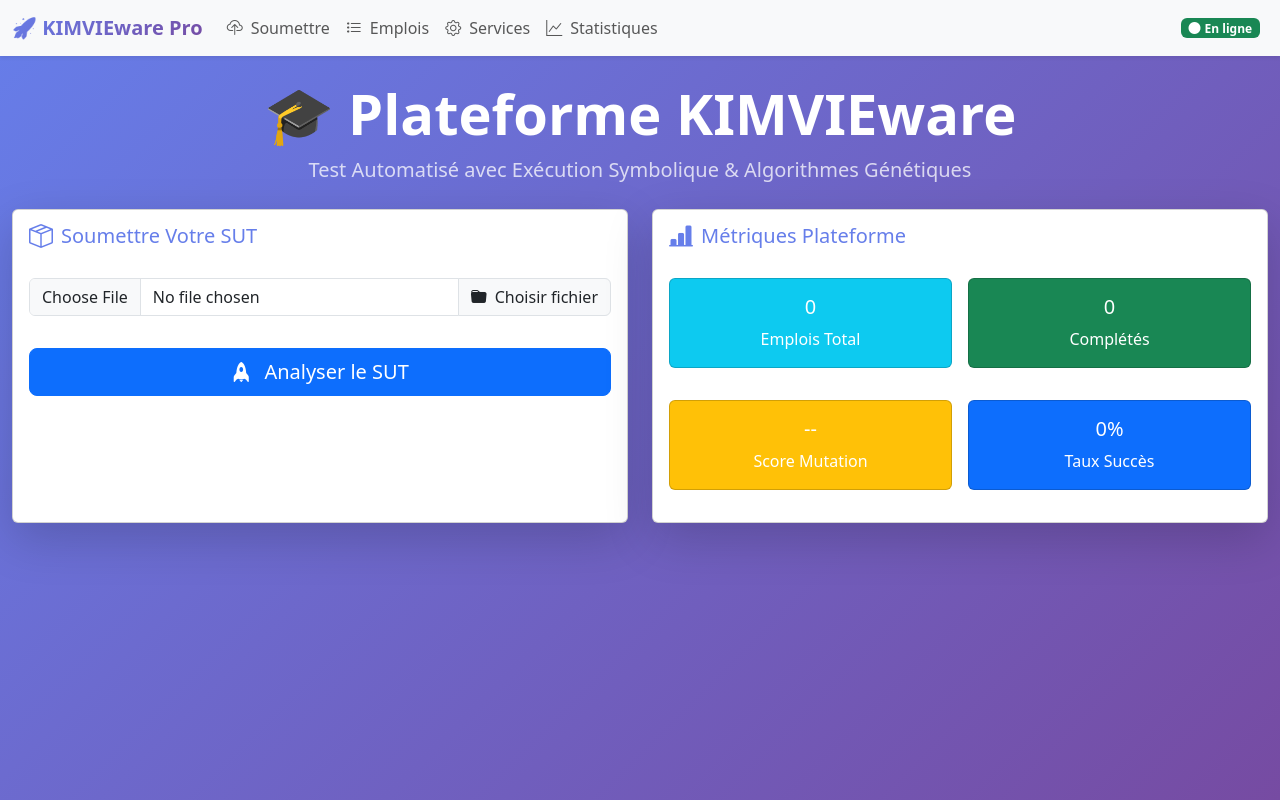
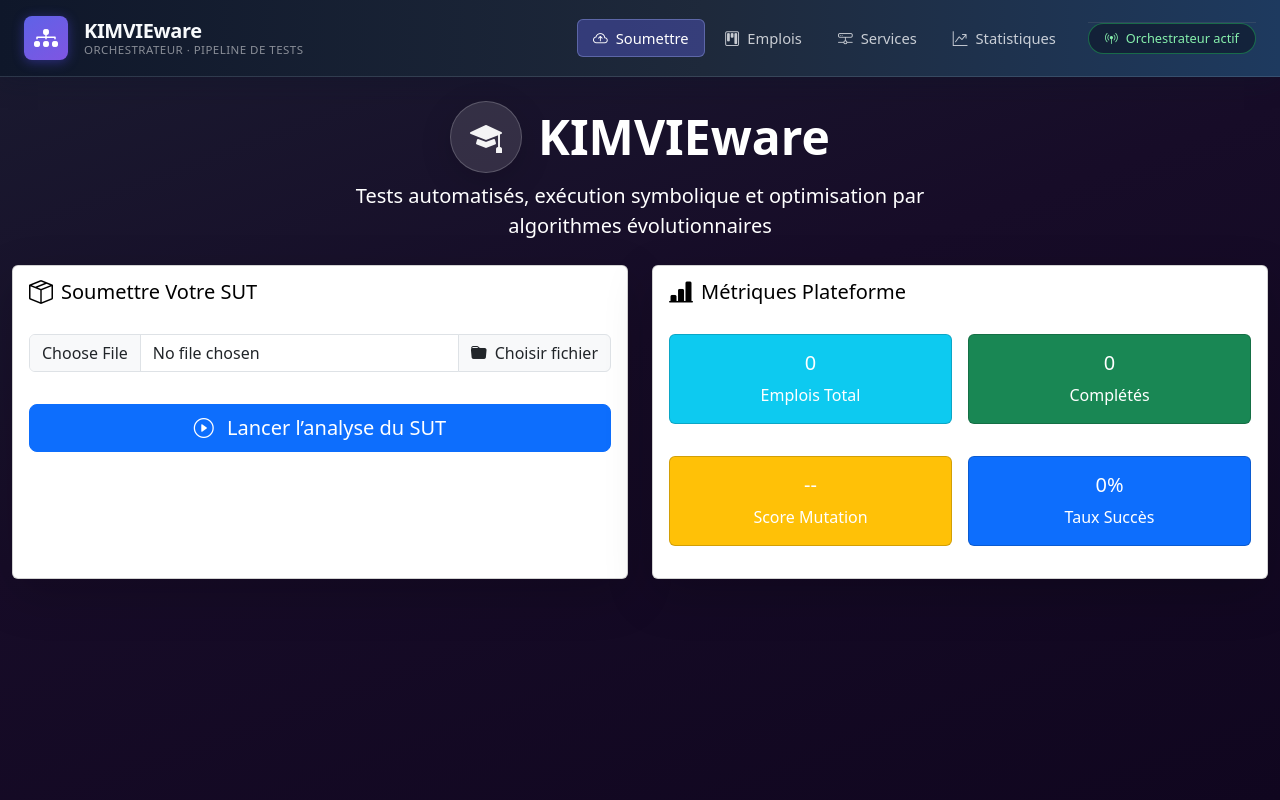
Before and after one commit to sandjonyves/kimviware, a FastAPI app: page / in a window 1280 px wide. Run offline with FastAPI, Linux system fonts and the light colour scheme; data that the repository does not hold is empty.

Commit message:
change style of navbar and backround application

```diff
--- a/kimvieware-orchestrator/static/css/dashboard.css
+++ b/kimvieware-orchestrator/static/css/dashboard.css
@@ -1,26 +1,104 @@
-body {
-    background: linear-gradient(135deg, #667eea 0%, #764ba2 100%);
+/* Page */
+.dashboard-body {
+    background: linear-gradient(160deg, #1a1b30 0%, #170c28 45%, #10061f 100%);
     min-height: 100vh;
 }
-.navbar-brand {
-    font-weight: bold;
-    background: linear-gradient(135deg, #667eea, #764ba2);
-    -webkit-background-clip: text;
-    -webkit-text-fill-color: transparent;
-    background-clip: text;
+
+/* Barre de navigation */
+.navbar-app {
+    background: linear-gradient(90deg, #0f172a 0%, #1e293b 55%, #1e3a5f 100%);
+    border-bottom: 1px solid rgba(148, 163, 184, 0.22);
+    box-shadow: 0 4px 24px rgba(15, 23, 42, 0.35);
 }
+
+.navbar-app .navbar-toggler {
+    filter: brightness(1.1);
+}
+
+.navbar-brand-mark {
+    width: 2.75rem;
+    height: 2.75rem;
+    background: linear-gradient(145deg, rgba(99, 102, 241, 0.95), rgba(139, 92, 246, 0.9));
+    color: #fff;
+    box-shadow: 0 2px 12px rgba(79, 70, 229, 0.45);
+}
+
+.navbar-brand-title {
+    color: #f8fafc;
+    letter-spacing: -0.02em;
+}
+
+.navbar-brand-subtitle {
+    font-size: 0.72rem;
+    letter-spacing: 0.04em;
+    text-transform: uppercase;
+}
+
+.navbar-app .nav-link-app {
+    color: rgba(248, 250, 252, 0.78);
+    font-weight: 500;
+    font-size: 0.92rem;
+    border-radius: 0.375rem;
+    transition: color 0.15s ease, background-color 0.15s ease;
+}
+
+.navbar-app .nav-link-app:hover,
+.navbar-app .nav-link-app:focus {
+    color: #fff;
+    background-color: rgba(255, 255, 255, 0.08);
+}
+
+.navbar-app .nav-link-app.active {
+    color: #fff;
+    background-color: rgba(99, 102, 241, 0.35);
+    box-shadow: inset 0 0 0 1px rgba(165, 180, 252, 0.35);
+}
+
+.navbar-app .badge-pipeline {
+    background: rgba(15, 23, 42, 0.65);
+    color: #86efac;
+    border: 1px solid rgba(34, 197, 94, 0.45);
+    font-size: 0.8rem;
+}
+
+/* Hero */
+.hero-icon-wrap {
+    width: 4.5rem;
+    height: 4.5rem;
+    background: rgba(255, 255, 255, 0.12);
+    border: 1px solid rgba(255, 255, 255, 0.2);
+    box-shadow: 0 8px 32px rgba(0, 0, 0, 0.15);
+}
+
+.hero-icon {
+    font-size: 2rem;
+    color: rgba(255, 255, 255, 0.95);
+}
+
+.hero-lead {
+    max-width: 42rem;
+}
+
+/* Cartes (dashboard) */
 .card-header {
     background-color: transparent;
     border-bottom: none;
-    color: #667eea;
+    color: #000000;
     font-weight: 600;
 }
+
 .progress-bar-animated {
-    background: linear-gradient(90deg, #667eea, #764ba2);
+    background: linear-gradient(90deg, #6366f1, #7c3aed);
     background-size: 200% 100%;
     animation: progress-animation 2s linear infinite;
 }
+
 @keyframes progress-animation {
     0% { background-position: 100% 0; }
     100% { background-position: -100% 0; }
 }
+
+/* Alertes : alignement icône + texte */
+.alert .bi {
+    vertical-align: -0.125em;
+}
--- a/kimvieware-orchestrator/static/js/dashboard.js
+++ b/kimvieware-orchestrator/static/js/dashboard.js
@@ -1,3 +1,17 @@
+function escapeHtml(text) {
+    if (text == null) return '';
+    const div = document.createElement('div');
+    div.textContent = String(text);
+    return div.innerHTML;
+}
+
+const ALERT_ICONS = {
+    success: 'bi-check-circle-fill',
+    error: 'bi-exclamation-octagon-fill',
+    info: 'bi-info-circle-fill',
+    warning: 'bi-exclamation-triangle-fill',
+};
+
 // Initialize Bootstrap Modal
 let jobDetailModal;
 document.addEventListener('DOMContentLoaded', () => {
@@ -40,11 +54,11 @@ document.addEventListener('DOMContentLoaded', () => {
     }
 });
 
-// Helper function for alerts
 function showAlert(type, message) {
     const alertElement = document.getElementById(`alert${type.charAt(0).toUpperCase() + type.slice(1)}`);
     if (alertElement) {
-        alertElement.innerHTML = `<i class="bi bi-info-circle me-2"></i> ${message}`;
+        const iconClass = ALERT_ICONS[type] || ALERT_ICONS.info;
+        alertElement.innerHTML = `<i class="bi ${iconClass} me-2 flex-shrink-0" aria-hidden="true"></i><span>${escapeHtml(message)}</span>`;
         alertElement.classList.remove('d-none');
         alertElement.classList.add('show');
         setTimeout(() => {
@@ -57,7 +71,11 @@ function showAlert(type, message) {
 function updateFileName(file) {
     const fileNameEl = document.getElementById('fileName');
     if (fileNameEl) {
-        fileNameEl.textContent = `📄 ${file.name} (${(file.size / 1024).toFixed(1)} KB)`;
+        const kb = (file.size / 1024).toFixed(1);
+        fileNameEl.innerHTML =
+            `<i class="bi bi-file-earmark-binary text-primary me-2" aria-hidden="true"></i>` +
+            `<span class="fw-medium">${escapeHtml(file.name)}</span> ` +
+            `<span class="text-muted">(${kb} KB)</span>`;
         fileNameEl.style.display = 'block';
     }
 }
@@ -68,7 +86,7 @@ async function handleUpload(e) {
     const fileInput = document.getElementById('fileInput');
     const file = fileInput.files[0];
     if (!file) {
-        showAlert('error', '❌ Veuillez sélectionner un fichier');
+        showAlert('error', 'Veuillez sélectionner un fichier.');
         return;
     }
 
@@ -105,7 +123,7 @@ async function handleUpload(e) {
 
         if (response.ok) {
             const result = await response.json();
-            showAlert('success', `✅ SUT soumis avec succès! ID: ${result.job_id.substring(0, 8)}`);
+            showAlert('success', `SUT soumis avec succès. Identifiant : ${result.job_id.substring(0, 8)}…`);
 
             setTimeout(() => {
                 document.getElementById('uploadForm').reset();
@@ -118,10 +136,10 @@ async function handleUpload(e) {
             }, 1500); // Shorter delay
         } else {
             const error = await response.json();
-            showAlert('error', `❌ Erreur: ${error.detail || 'Erreur inconnue'}`);
+            showAlert('error', `Erreur : ${error.detail || 'Erreur inconnue'}`);
         }
     } catch (error) {
-        showAlert('error', `❌ Erreur de connexion: ${error.message || 'Impossible de joindre le serveur'}`);
+        showAlert('error', `Erreur de connexion : ${error.message || 'Impossible de joindre le serveur'}`);
     } finally {
         submitBtn.disabled = false;
     }
@@ -207,12 +225,16 @@ async function loadJobs() {
                 // Format uploaded_at date
                 const uploadedAt = job.uploaded_at ? new Date(job.uploaded_at).toLocaleString('fr-FR') : 'N/A';
 
+                const titleText = job.filename || `Job ${job.job_id.substring(0, 8)}`;
                 return `
                 <button type="button" class="list-group-item list-group-item-action d-flex justify-content-between align-items-center" onclick="viewJobDetails('${job.job_id}')">
                     <div class="d-flex flex-column text-start">
-                        <h6 class="mb-1">📄 ${job.filename || `Job ${job.job_id.substring(0, 8)}`}</h6>
-                        <small class="text-muted">ID: ${job.job_id}</small>
-                        <small class="text-muted">Soumis le: ${uploadedAt}</small>
+                        <h6 class="mb-1 d-flex align-items-center gap-2 fw-semibold">
+                            <i class="bi bi-file-earmark-zip text-primary flex-shrink-0" aria-hidden="true"></i>
+                            <span>${escapeHtml(titleText)}</span>
+                        </h6>
+                        <small class="text-muted">ID : ${escapeHtml(job.job_id)}</small>
+                        <small class="text-muted">Soumis le : ${escapeHtml(uploadedAt)}</small>
                     </div>
                     <span class="badge ${statusClass} rounded-pill fs-6 py-2 px-3">
                         <i class="bi ${iconClass} me-1"></i> ${status.toUpperCase()}
@@ -223,7 +245,7 @@ async function loadJobs() {
         }
     } catch (error) {
         console.error('Error loading jobs:', error);
-        showAlert('error', `❌ Erreur de chargement des emplois: ${error.message || 'Serveur inaccessible'}`);
+        showAlert('error', `Erreur de chargement des emplois : ${error.message || 'Serveur inaccessible'}`);
     }
 }
 
@@ -267,7 +289,7 @@ async function loadServices() {
         `).join('');
     } catch (error) {
         console.error('Error loading services:', error);
-        showAlert('error', `❌ Erreur de chargement des services: ${error.message || 'Serveur inaccessible'}`);
+        showAlert('error', `Erreur de chargement des services : ${error.message || 'Serveur inaccessible'}`);
     }
 }
 
@@ -284,7 +306,7 @@ async function loadStats() {
 
     } catch (error) {
         console.error('Error loading stats:', error);
-        showAlert('error', `❌ Erreur de chargement des statistiques: ${error.message || 'Serveur inaccessible'}`);
+        showAlert('error', `Erreur de chargement des statistiques : ${error.message || 'Serveur inaccessible'}`);
     }
 }
 
@@ -528,7 +550,7 @@ async function viewJobDetails(jobId) {
         jobDetailModal.show(); // Show modal using Bootstrap JS API
     } catch (error) {
         console.error('Error fetching job details:', error);
-        showAlert('error', `❌ Erreur de chargement des détails de l'emploi: ${error.message || 'Détails non trouvés'}`);
+        showAlert('error', `Erreur de chargement des détails de l’emploi : ${error.message || 'Détails non trouvés'}`);
     }
 }
 
@@ -564,22 +586,22 @@ function getStatusBadgeClass(status) {
 
 // Service management functions
 async function checkServiceHealth(serviceKey) {
-    showAlert('info', `🔍 Vérification de la santé du service ${serviceKey}...`);
+    showAlert('info', `Vérification de la santé du service « ${serviceKey} »…`);
     try {
         const response = await fetch(`/api/services/${serviceKey}/health`);
         if (response.ok) {
             const health = await response.json();
-            showAlert('success', `✅ Service ${serviceKey} est sain: ${JSON.stringify(health)}`);
+            showAlert('success', `Service « ${serviceKey} » : ${JSON.stringify(health)}`);
         } else {
-            showAlert('error', `❌ Service ${serviceKey} n'est pas accessible`);
+            showAlert('error', `Le service « ${serviceKey} » n’est pas accessible.`);
         }
     } catch (error) {
-        showAlert('error', `❌ Erreur de vérification: ${error.message}`);
+        showAlert('error', `Erreur de vérification : ${error.message}`);
     }
 }
 
 async function viewServiceLogs(serviceKey) {
-    showAlert('info', `📋 Récupération des logs du service ${serviceKey}...`);
+    showAlert('info', `Récupération des logs du service « ${serviceKey} »…`);
     try {
         const response = await fetch(`/api/services/${serviceKey}/logs`);
         if (response.ok) {
@@ -590,10 +612,10 @@ async function viewServiceLogs(serviceKey) {
             document.getElementById('jobModalContent').innerHTML = `<pre style="max-height: 400px; overflow-y: auto;">${logs}</pre>`;
             logsModal.show();
         } else {
-            showAlert('error', `❌ Impossible de récupérer les logs du service ${serviceKey}`);
+            showAlert('error', `Impossible de récupérer les logs du service « ${serviceKey} ».`);
         }
     } catch (error) {
-        showAlert('error', `❌ Erreur de récupération des logs: ${error.message}`);
+        showAlert('error', `Erreur de récupération des logs : ${error.message}`);
     }
 }
 
@@ -601,17 +623,17 @@ async function restartService(serviceKey) {
     if (!confirm(`Êtes-vous sûr de vouloir redémarrer le service ${serviceKey} ?`)) {
         return;
     }
-    showAlert('warning', `🔄 Redémarrage du service ${serviceKey}...`);
+    showAlert('warning', `Redémarrage du service « ${serviceKey} » en cours…`);
     try {
         const response = await fetch(`/api/services/${serviceKey}/restart`, { method: 'POST' });
         if (response.ok) {
-            showAlert('success', `✅ Service ${serviceKey} redémarré avec succès`);
+            showAlert('success', `Le service « ${serviceKey} » a été redémarré.`);
             loadServices(); // Refresh services status
         } else {
-            showAlert('error', `❌ Échec du redémarrage du service ${serviceKey}`);
+            showAlert('error', `Échec du redémarrage du service « ${serviceKey} ».`);
         }
     } catch (error) {
-        showAlert('error', `❌ Erreur de redémarrage: ${error.message}`);
+        showAlert('error', `Erreur de redémarrage : ${error.message}`);
     }
 }
 
@@ -628,7 +650,7 @@ function switchTab(tabId) {
     document.querySelectorAll('.navbar-nav .nav-link').forEach(link => {
         link.classList.remove('active');
     });
-    const activeLink = document.querySelector(`.navbar-nav a[onclick*="switchTab('${tabId}')"]`);
+    const activeLink = document.querySelector(`.navbar-nav a[data-nav-tab="${tabId}"]`);
     if (activeLink) {
         activeLink.classList.add('active');
     }
--- a/kimvieware-orchestrator/templates/components/dashboard_hero.html
+++ b/kimvieware-orchestrator/templates/components/dashboard_hero.html
@@ -1,4 +1,14 @@
-<header class="text-center text-white mb-4">
-    <h1 class="display-4 fw-bold">🎓 Plateforme KIMVIEware</h1>
-    <p class="lead opacity-75">Test Automatisé avec Exécution Symbolique & Algorithmes Génétiques</p>
+<header class="text-center text-white mb-4 px-2">
+    <div class="d-flex justify-content-center align-items-center gap-3 mb-2">
+
+        <div class="hero-icon-wrap d-inline-flex align-items-center justify-content-center rounded-circle" aria-hidden="true">
+            <i class="bi bi-mortarboard-fill hero-icon"></i>
+        </div>
+
+        <h1 class="display-5 fw-semibold mb-0">
+            KIMVIEware
+        </h1>
+
+    </div>
+    <p class="lead opacity-90 mb-0 mx-auto hero-lead">Tests automatisés, exécution symbolique et optimisation par algorithmes évolutionnaires</p>
 </header>
--- a/kimvieware-orchestrator/templates/components/navbar.html
+++ b/kimvieware-orchestrator/templates/components/navbar.html
@@ -1,26 +1,45 @@
-<nav class="navbar navbar-expand-lg navbar-light bg-light shadow-sm sticky-top">
-    <div class="container-fluid">
-        <a class="navbar-brand" href="#">🚀 KIMVIEware Pro</a>
-        <button class="navbar-toggler" type="button" data-bs-toggle="collapse" data-bs-target="#navbarNav" aria-controls="navbarNav" aria-expanded="false" aria-label="Toggle navigation">
+<nav class="navbar navbar-expand-lg navbar-dark navbar-app sticky-top" aria-label="Navigation principale">
+    <div class="container-fluid px-3 px-lg-4">
+        <a class="navbar-brand d-flex align-items-center gap-3 py-2 text-decoration-none" href="/" onclick="event.preventDefault(); switchTab('upload'); return false;">
+            <span class="navbar-brand-mark d-inline-flex align-items-center justify-content-center rounded-3" aria-hidden="true">
+                <i class="bi bi-diagram-3-fill fs-4"></i>
+            </span>
+            <span class="d-flex flex-column align-items-start lh-sm">
+                <span class="fw-semibold fs-5 navbar-brand-title">KIMVIEware</span>
+                <span class="navbar-brand-subtitle text-white-50 small">Orchestrateur · pipeline de tests</span>
+            </span>
+        </a>
+        <button class="navbar-toggler border-secondary" type="button" data-bs-toggle="collapse" data-bs-target="#navbarNav" aria-controls="navbarNav" aria-expanded="false" aria-label="Ouvrir le menu">
             <span class="navbar-toggler-icon"></span>
         </button>
         <div class="collapse navbar-collapse" id="navbarNav">
-            <ul class="navbar-nav me-auto mb-2 mb-lg-0">
+            <ul class="navbar-nav ms-lg-auto align-items-lg-center gap-lg-1 mt-3 mt-lg-0">
                 <li class="nav-item">
-                    <a class="nav-link" href="#" onclick="return switchTab('upload')"><i class="bi bi-cloud-upload me-2"></i>Soumettre</a>
+                    <a class="nav-link nav-link-app px-3 active" href="#" data-nav-tab="upload" onclick="return switchTab('upload')">
+                        <i class="bi bi-cloud-arrow-up me-2" aria-hidden="true"></i>Soumettre
+                    </a>
                 </li>
                 <li class="nav-item">
-                    <a class="nav-link" href="#" onclick="return switchTab('jobs')"><i class="bi bi-list-task me-2"></i>Emplois</a>
+                    <a class="nav-link nav-link-app px-3" href="#" data-nav-tab="jobs" onclick="return switchTab('jobs')">
+                        <i class="bi bi-kanban me-2" aria-hidden="true"></i>Emplois
+                    </a>
                 </li>
                 <li class="nav-item">
-                    <a class="nav-link" href="#" onclick="return switchTab('services')"><i class="bi bi-gear me-2"></i>Services</a>
+                    <a class="nav-link nav-link-app px-3" href="#" data-nav-tab="services" onclick="return switchTab('services')">
+                        <i class="bi bi-hdd-network me-2" aria-hidden="true"></i>Services
+                    </a>
                 </li>
                 <li class="nav-item">
-                    <a class="nav-link" href="#" onclick="return switchTab('stats')"><i class="bi bi-graph-up me-2"></i>Statistiques</a>
+                    <a class="nav-link nav-link-app px-3" href="#" data-nav-tab="stats" onclick="return switchTab('stats')">
+                        <i class="bi bi-graph-up-arrow me-2" aria-hidden="true"></i>Statistiques
+                    </a>
                 </li>
             </ul>
-            <div class="d-flex align-items-center">
-                <span class="badge bg-success text-white me-2"><i class="bi bi-circle-fill status-dot me-1"></i>En ligne</span>
+            <div class="d-flex align-items-center ms-lg-3 mt-3 mt-lg-0 pt-lg-0 border-top border-secondary border-opacity-25 pt-3 pt-lg-0 mt-lg-0 border-lg-0">
+                <span class="badge rounded-pill badge-pipeline px-3 py-2 d-inline-flex align-items-center gap-2">
+                    <i class="bi bi-broadcast-pin" aria-hidden="true"></i>
+                    <span class="fw-medium">Orchestrateur actif</span>
+                </span>
             </div>
         </div>
     </div>
--- a/kimvieware-orchestrator/templates/components/section_upload_row.html
+++ b/kimvieware-orchestrator/templates/components/section_upload_row.html
@@ -22,8 +22,8 @@
                         </div>
 
                         <button type="submit" class="btn btn-primary btn-lg w-100 mt-3" id="submitBtn">
-                            <i class="bi bi-rocket-fill me-2"></i>
-                            Analyser le SUT
+                            <i class="bi bi-play-circle me-2" aria-hidden="true"></i>
+                            Lancer l’analyse du SUT
                         </button>
                     </form>
                 </div>
--- a/kimvieware-orchestrator/templates/layouts/base.html
+++ b/kimvieware-orchestrator/templates/layouts/base.html
@@ -8,7 +8,7 @@
     <link rel="stylesheet" href="https://cdn.jsdelivr.net/npm/bootstrap-icons@1.11.3/font/bootstrap-icons.min.css">
     {% block extra_head %}{% endblock %}
 </head>
-<body>
+<body class="{% block body_class %}{% endblock %}">
 {% block body %}{% endblock %}
 <script src="https://cdn.jsdelivr.net/npm/bootstrap@5.3.2/dist/js/bootstrap.bundle.min.js" integrity="sha384-C6RzsynM9kWDrMNeT87bh95OGNyZPhcTNXj1NW7RuBCsyN/o0jlpcV8Qyq46cDfL" crossorigin="anonymous"></script>
 {% block page_scripts %}{% endblock %}
--- a/kimvieware-orchestrator/templates/pages/dashboard.html
+++ b/kimvieware-orchestrator/templates/pages/dashboard.html
@@ -1,5 +1,6 @@
 {% extends "layouts/base.html" %}
 {% block title %}{{ page_title | default("KIMVIEware Pro") }}{% endblock %}
+{% block body_class %}dashboard-body{% endblock %}
 {% block extra_head %}
 <link rel="stylesheet" href="{{ url_for('static', path='css/dashboard.css') }}">
 {% endblock %}
```
Also changed, not shown: kimvieware-orchestrator/templates/pages/job_detail_full.html (+25 -10 lines), kimvieware-orchestrator/templates/pages/job_not_found.html (+40 -22 lines).
